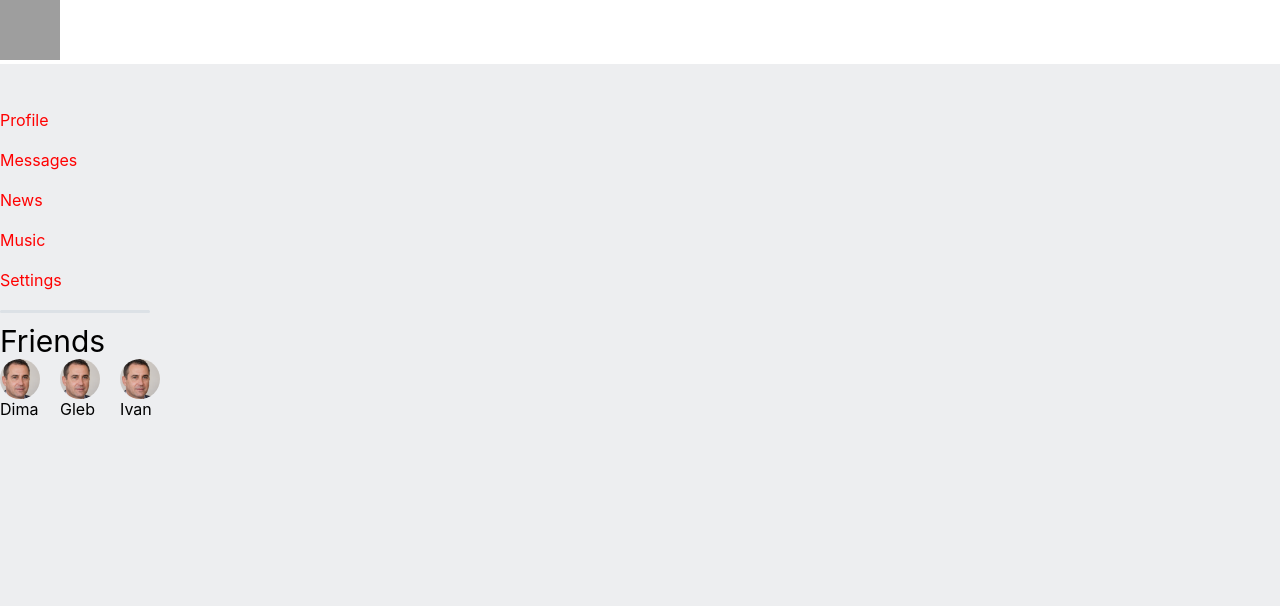
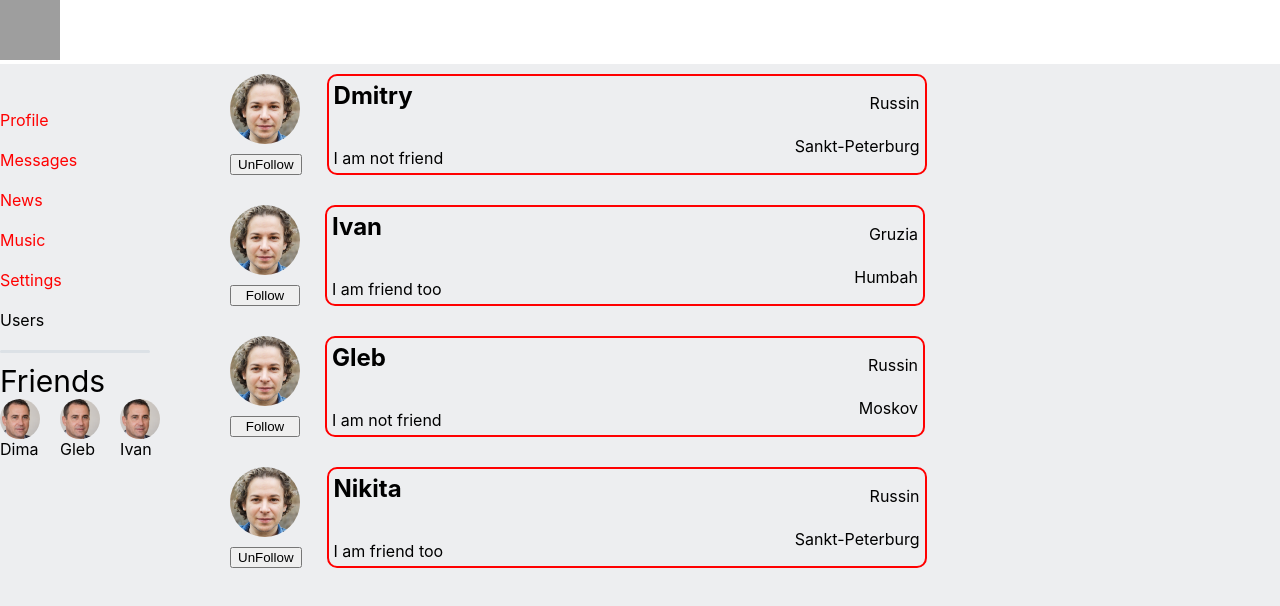
Before and after one commit to DimaWoo2301/React-Social-network, a React (Create React App) app: page /users in a window 1280 px wide. Shown: the top 606 px of the page. Built offline with nearby package versions, Linux system fonts and the light colour scheme; grey boxes are pictures that could not be loaded.

Commit message:
added users component/ users-reducer ect...

```diff
--- a/src/App.js
+++ b/src/App.js
@@ -8,6 +8,7 @@ import Music from "./components/Music/Music";
 import Settings from "./components/Settings/Settings";
 import DialogsContainer from "./components/Dialogs/DialogsContainer";
 import NavbarContainer from "./components/Navbar/NavbarContainer";
+import UsersContainer from "./components/Users/UsersContainer";
 
 const App = () => {
   return (
@@ -21,6 +22,7 @@ const App = () => {
           <Route path="/news" render={() => <News />} />
           <Route path="/music" render={() => <Music />} />
           <Route path="/settings" render={() => <Settings />} />
+          <Route path="/users" render={() => <UsersContainer />} />
         </div>
       </div>
     </>
--- a/src/Redax/navbar-reducer.js
+++ b/src/Redax/navbar-reducer.js
@@ -1,22 +1,20 @@
-
 let initialState = {
   linksData: [
-    {path: '/profile', text: 'Profile'},
-    {path: '/messages', text: 'Messages'},
-    {path: '/news', text: 'News'},
-    {path: '/music', text: 'Music'},
-    {path: '/settings', text: 'Settings'}
+    { path: "/profile", text: "Profile" },
+    { path: "/messages", text: "Messages" },
+    { path: "/news", text: "News" },
+    { path: "/music", text: "Music" },
+    { path: "/settings", text: "Settings" },
+    { path: "/users", text: "Users" },
   ],
   friendData: [
-    {id: '1', name: 'Dima'},
-    {id: '2', name: 'Gleb'},
-    {id: '3', name: 'Ivan'},
-  ]
+    { id: "1", name: "Dima" },
+    { id: "2", name: "Gleb" },
+    { id: "3", name: "Ivan" },
+  ],
 };
-const navbarReducer = (state = initialState, action) => {
-
-
+const navbarReducer = (state = initialState) => {
   return state;
-}
+};
 
 export default navbarReducer;
--- a/src/Redax/redux-store.js
+++ b/src/Redax/redux-store.js
@@ -2,11 +2,13 @@ import { combineReducers, createStore } from "redux";
 import dialogsReducer from "./dialogs-reducer";
 import profileReducer from "./profile-reducer";
 import navbarReducer from "./navbar-reducer";
+import usersReducer from "./users-reducer";
 
 let reducers = combineReducers({
   profilePage: profileReducer,
   dialogsPage: dialogsReducer,
   navbarPage: navbarReducer,
+  usersPage: usersReducer,
 });
 
 let store = createStore(reducers);
--- /dev/null
+++ b/src/Redax/users-reducer.js
@@ -0,0 +1,40 @@
+const UnFollow = "UNFOLLOW";
+const follow = "FOLLOW";
+const setUsers = "SETUSERS";
+let initialState = {
+  usersData: [],
+};
+
+export const usersReducer = (state = initialState, action) => {
+  switch (action.type) {
+    case follow:
+      return {
+        ...state,
+        usersData: state.usersData.map((users) => {
+          if (users.id === action.userId) {
+            return { ...users, followed: true };
+          }
+          return users;
+        }),
+      };
+    case UnFollow:
+      return {
+        ...state,
+        usersData: state.usersData.map((users) => {
+          if (users.id === action.userId) {
+            return { ...users, followed: false };
+          }
+          return users;
+        }),
+      };
+    case setUsers: {
+      return { ...state, usersData: [...state.usersData, ...action.users] };
+    }
+    default:
+      return state;
+  }
+};
+export const followAC = (userId) => ({ type: follow, userId });
+export const UnFollowAC = (userId) => ({ type: UnFollow, userId });
+export const setUsersAC = (users) => ({ type: setUsers, users });
+export default usersReducer;
--- /dev/null
+++ b/src/components/Users/Users.jsx
@@ -0,0 +1,90 @@
+import React from "react";
+import s from "./Users.module.css";
+import { avatarFace1 } from "../../img";
+// import axios from "axios";
+
+let Users = (props) => {
+  if (props.usersData.length === 0) {
+    props.setUsers([
+      {
+        id: 1,
+        photoAvatar: avatarFace1,
+        name: "Dmitry",
+        status: "I am not friend",
+        followed: true,
+        location: { country: "Russin", city: "Sankt-Peterburg" },
+      },
+      {
+        id: 2,
+        photoAvatar: avatarFace1,
+        name: "Ivan",
+        status: "I am friend too",
+        followed: false,
+        location: { country: "Gruzia", city: "Humbah" },
+      },
+      {
+        id: 3,
+        photoAvatar: avatarFace1,
+        name: "Gleb",
+        status: "I am not friend",
+        followed: false,
+        location: { country: "Russin", city: "Moskov" },
+      },
+      {
+        id: 4,
+        photoAvatar: avatarFace1,
+        name: "Nikita",
+        status: "I am friend too",
+        followed: true,
+        location: { country: "Russin", city: "Sankt-Peterburg" },
+      },
+    ]);
+  }
+  // axios
+  //   .get("https://social-network.samuraijs.com/api/1.0/users")
+  //   .then((response) => {
+  //     props.setUsers();
+  //   });
+  return (
+    <div>
+      {props.usersData.map((users) => (
+        <div className={s.wrapper} key={users.id}>
+          <div className={s.userAvatar}>
+            <img src={users.photoAvatar} alt="" />
+            {users.followed ? (
+              <button
+                className={s.button}
+                onClick={() => {
+                  props.unFollow(users.id);
+                }}
+              >
+                UnFollow
+              </button>
+            ) : (
+              <button
+                className={s.button}
+                onClick={() => {
+                  props.follow(users.id);
+                }}
+              >
+                Follow
+              </button>
+            )}
+          </div>
+          <div className={s.itemWrapper}>
+            <div className={s.avatarLocalInfo}>
+              <h2>{users.name}</h2>
+              <span>{users.status}</span>
+            </div>
+            <div className={s.avatarGlobalInfo}>
+              <span>{users?.location?.country || "Текста нет"}</span>
+              <span>{users.location.city}</span>
+            </div>
+          </div>
+        </div>
+      ))}
+    </div>
+  );
+};
+
+export default Users;
--- /dev/null
+++ b/src/components/Users/Users.module.css
@@ -0,0 +1,39 @@
+.wrapper{
+    display: flex;
+    padding-bottom: 30px;
+}
+.wrapper img {
+    width: 70px;
+    border-radius: 50%;
+}
+.userAvatar{
+    display: flex;
+    flex-direction: column;
+    margin-right: 5px;
+}
+.itemWrapper{
+    display: flex;
+    justify-content: space-between;
+    border: red 2px solid;
+    border-radius: 10px;
+    width: 600px;
+    padding: 5px;
+    margin-left: 20px;
+}
+.itemWrapper h2{
+    margin: 0;
+}
+.avatarLocalInfo{
+    display: flex;
+    flex-direction: column;
+    justify-content: space-between;
+}
+.avatarGlobalInfo{
+    display: flex;
+    flex-direction: column;
+    justify-content: space-around;
+    align-items: flex-end;
+}
+.button{
+    margin-top: 10px;
+}
--- /dev/null
+++ b/src/components/Users/UsersContainer.jsx
@@ -0,0 +1,27 @@
+import Users from "./Users";
+import { connect } from "react-redux";
+import { followAC, setUsersAC, UnFollowAC } from "../../Redax/users-reducer";
+
+let mapStateToProps = (state) => {
+  return {
+    usersData: state.usersPage.usersData,
+  };
+};
+
+let mapDispatchToProps = (dispatch) => {
+  return {
+    follow: (userId) => {
+      dispatch(followAC(userId));
+    },
+    unFollow: (userId) => {
+      dispatch(UnFollowAC(userId));
+    },
+    setUsers: (users) => {
+      dispatch(setUsersAC(users));
+    },
+  };
+};
+
+const UsersContainer = connect(mapStateToProps, mapDispatchToProps)(Users);
+
+export default UsersContainer;
```
